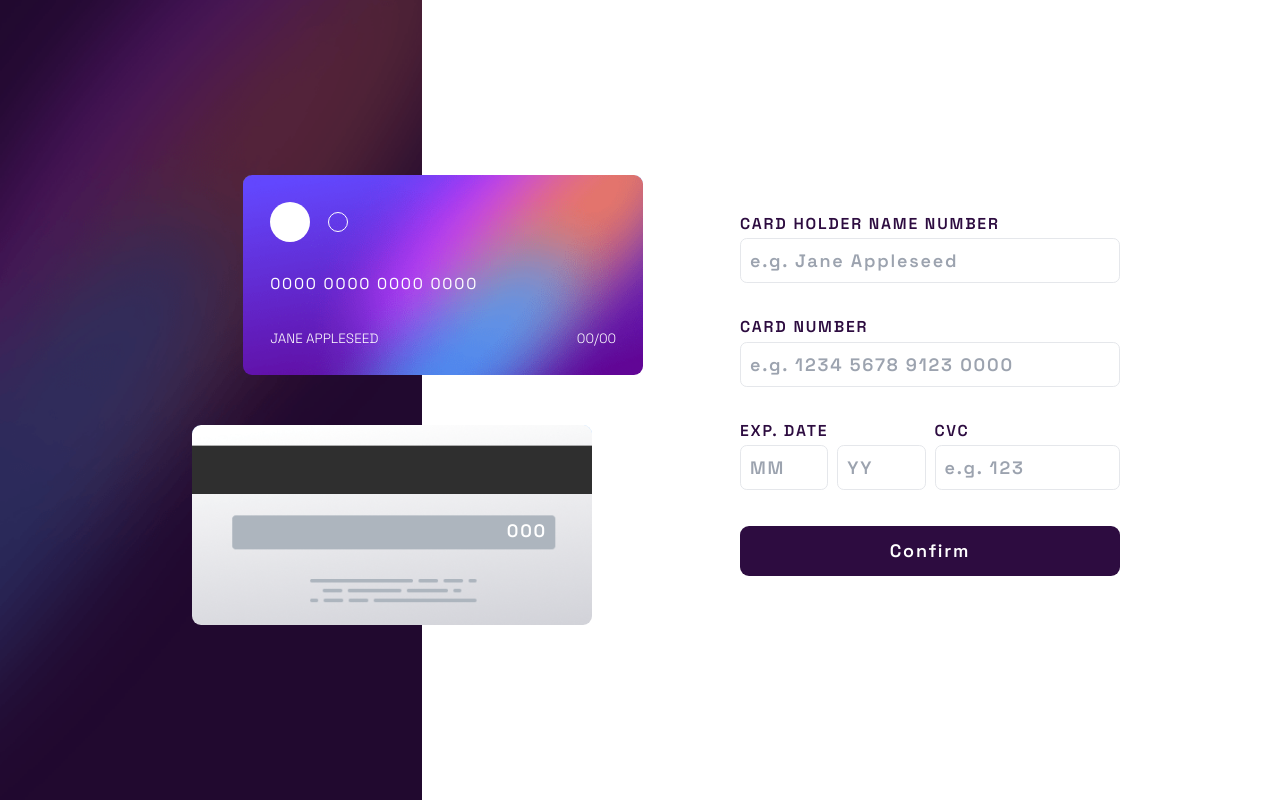
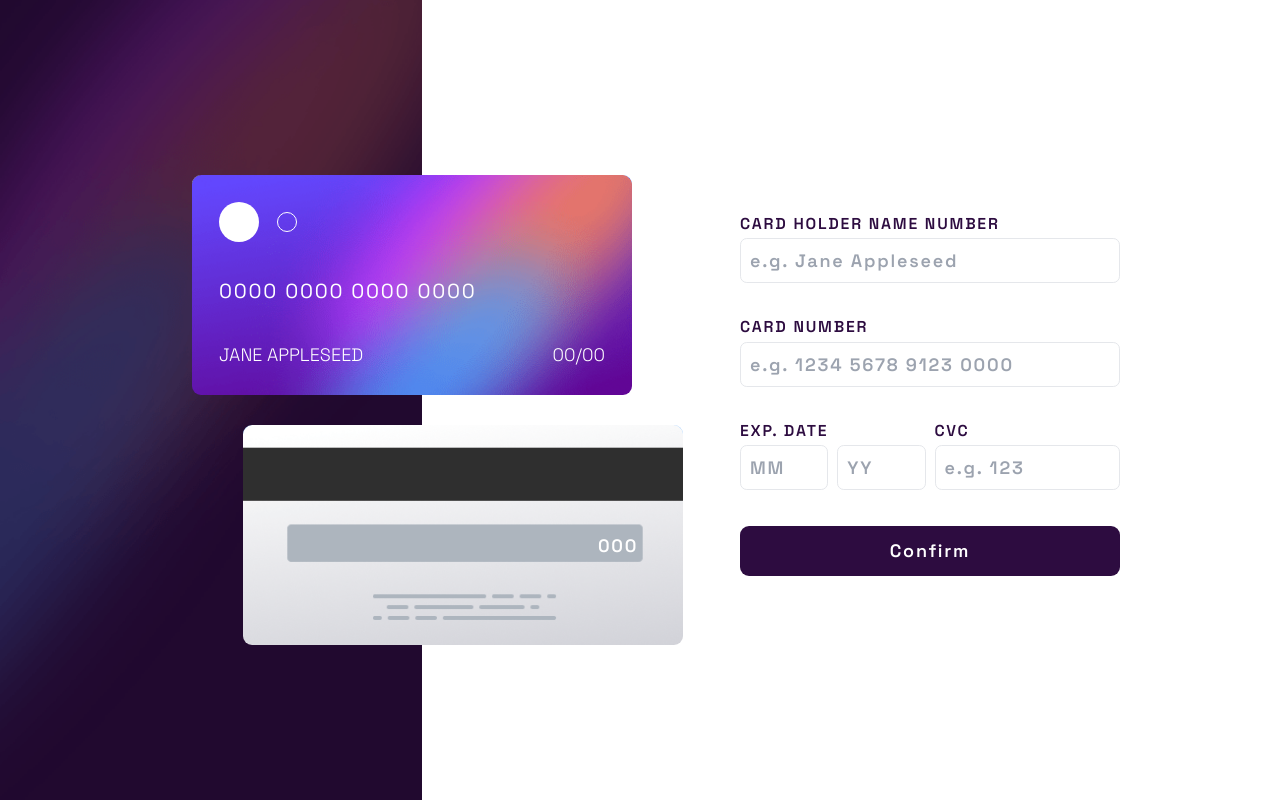
Before and after one commit to JuliCoDev/interactive_card, a React (Create React App) app: page / in a window 1280 px wide. Built offline with nearby package versions, Linux system fonts and the light colour scheme.

Commit message:
Replace name card number to card interactive number to avoid error security in the browser

```diff
--- a/src/App.jsx
+++ b/src/App.tsx
@@ -1,13 +1,13 @@
 import './App.css';
 import { FieldsCotextProvider } from './context/FieldsContext';
-import { useEffect, useState } from 'react';
+import { useState } from 'react';
 import Container from './styleComponents/Container';
 import Form from './components/Form';
 import Cards from './pages/Cards';
 import Complete from './pages/Complete';
-import useValidateInputCard from './hooks/useValidateInputCard';
+import { FieldData } from './types/Fields';
 
-const FormFields = {
+const FormFields : FieldData= {
   cardholderName: {
       label: "CARD HOLDER NAME NUMBER",
       infoInputs :{
@@ -23,10 +23,10 @@ const FormFields = {
       grid : 'col-span-12',
   },
 
-  cardNumber: {
+  cardInteractiveNumber: {
       label: "CARD NUMBER",
       infoInputs :{
-          cardNumber : {
+          cardInteractiveNumber : {
               placeholder: "e.g. 1234 5678 9123 0000",
               grid: 'col-span-12',
               value: '',
@@ -35,7 +35,7 @@ const FormFields = {
                 minLength: 16
               },
               format :{
-                "cardNumber" : true
+                "cardInteractiveNumber" : true
               },
               maxLength:19
           }
@@ -117,9 +117,7 @@ const formContainer=`
 
 export default function App() {
 
-    const [complete , setComplete ] = useState(false);
-
-
+    const [complete , setComplete ] = useState<boolean>(false);
 
 
     if(!complete){
--- a/src/components/Cards/CardBack.jsx
+++ b/src/components/Cards/CardBack.jsx
@@ -4,7 +4,7 @@ export default function CardBack({cvc}){
     return(
         <Card className="bg-[url('./assets/bg-card-back.png')]">
             <div className="absolute w-full md:relative">
-                <p className="relative text-white text-right top-[67px] right-[30px] lg:top-[90px] lg:right-[45px]">{cvc}</p>
+                <p className="relative text-white text-right top-[67px] right-[30px] xl:top-[105px] lg:top-[90px] lg:right-[45px]">{cvc}</p>
             </div>
         </Card>
     )
--- a/src/components/Cards/CardFront.jsx
+++ b/src/components/Cards/CardFront.jsx
@@ -3,7 +3,7 @@ import Card from "../../styleComponents/Card"
 
 
 export default function CardFront({cardValues}){
-    const {cardNumber, cardholderName, month, year} = cardValues;
+    const {cardInteractiveNumber, cardholderName, month, year} = cardValues;
 
     return(
 
@@ -12,10 +12,12 @@ export default function CardFront({cardValues}){
                 <div className="w-[30px] h-[30px] bg-white rounded-full lg:w-[40px] lg:h-[40px]"></div>
                 <div className="ml-4 w-[15px] h-[15px] border border-white rounded-full lg:w-[20px] lg:h-[20px]"></div>
             </div>
-            <div className="font-medium text-sm">
-                <p className="absolute bottom-[40%]">{cardNumber}</p>
+
+            <div className="font-medium text-sm lg:text-lg">
+                <p className="absolute bottom-[40%]">{cardInteractiveNumber}</p>
             </div>
-            <div className="font-light text-xs tracking-normal">
+
+            <div className="font-light text-xs lg:text-base tracking-normal">
                 <p className="absolute bottom-6 w-3/5 whitespace-pre-wrap">
                     {cardholderName}
                 </p>
@@ -23,6 +25,7 @@ export default function CardFront({cardValues}){
                     {month}/{year}
                 </p>
             </div>
+
         </Card>
     )
 }
--- a/src/components/Form.jsx
+++ b/src/components/Form.jsx
@@ -1,4 +1,4 @@
-import { useContext, useEffect } from "react";
+import { useContext } from "react";
 import { FieldsContext } from "../context/FieldsContext";
 import Field from "./Field";
 import Input from "./Input";
@@ -10,10 +10,9 @@ import Button from "../styleComponents/Button";
 const form = `
     w-[80%]
     m-auto
-    md:w-[60%]    -+
+    md:w-[60%]
     lg:max-w-[380px]
     xl:ml-[100px]
-
 `;
 
 const Form = ({
@@ -40,7 +39,6 @@ const Form = ({
 
         if(Object.entries(errors).length !== 0){
             const errorFields =Object.keys(errors).some((error) => {
-
                 return !errors[error]?.isValidType
             })
 
--- a/src/hooks/useFormatInputCard.jsx
+++ b/src/hooks/useFormatInputCard.jsx
@@ -18,7 +18,7 @@ const useFormatInputCard = () =>{
     }
 
 
-    const cardNumber = (name, text) =>{
+    const cardInteractiveNumber = (name, text) =>{
 
         let textFormat =  text.replace(/\s/g,'')//Quita espacios en blanco
         .replace(/[^0-9]/g, '')
@@ -37,8 +37,8 @@ const useFormatInputCard = () =>{
 
     const setFormat = (name , format, value) => {
         const validateFormat = {
-            "cardNumber" : () => cardNumber(name, value),
-            "onlyNumbers" : () => cardNumber(name, value),
+            "cardInteractiveNumber" : () => cardInteractiveNumber(name, value),
+            "onlyNumbers" : () => onlyNumbers(name, value),
 
         }
 
--- a/src/pages/Cards.jsx
+++ b/src/pages/Cards.jsx
@@ -18,7 +18,7 @@ const containerCardFront = `
     top-[150px]
     z-10
     lg:top-[-100px]
-    lg:left-[35%]
+    lg:left-[25%]
 
 
 `;
@@ -29,7 +29,7 @@ const containerCardBack = `
     right-[20px]
     top-[50px]
     lg:top-[150px]
-    lg:left-[25%]
+    lg:left-[35%]
 
 `;
 
@@ -41,7 +41,7 @@ export default function Cards() {
 
     const defaultValues = {
         cardholderName : "Jane Appleseed",
-        cardNumber: "0000 0000 0000 0000",
+        cardInteractiveNumber: "0000 0000 0000 0000",
         month: "00",
         year: "00",
         cvc: "000"
--- a/src/pages/Dashboard.jsx
+++ b/src/pages/Dashboard.jsx
@@ -13,7 +13,7 @@ import useFormatInputCard from "../hooks/useFormatInputCard";
 
 const initialValues = {
     cardholderName: '',
-    cardNumber: '',
+    cardInteractiveNumber: '',
     month: '',
     cvc:'',
     year: '',
@@ -55,10 +55,10 @@ const FormFields = {
         grid : 'col-span-12',
     },
 
-    cardNumber: {
+    cardInteractiveNumber: {
         label: "CARD NUMBER",
         infoInputs :{
-            cardNumber : {
+            cardInteractiveNumber : {
                 placeholder: "e.g. 1234 5678 9123 0000",
                 grid: 'col-span-12',
                 value: '',
--- a/src/styleComponents/Card.jsx
+++ b/src/styleComponents/Card.jsx
@@ -11,6 +11,8 @@ const Card = tw.div`
     sm:top-[80px]
     lg:w-[400px]
     lg:h-[200px]
+    xl:w-[440px]
+    xl:h-[220px]
 `;
 
 export default Card;
--- a/src/types.d.ts
+++ b/src/types.d.ts
@@ -1,6 +1,6 @@
 export interface CardData {
     cardholderName: string
-    cardNumber: string
+    cardInteractiveNumber: string
     month: string
     year: string
     cvc: number
--- /dev/null
+++ b/src/types/Fields.d.ts
@@ -0,0 +1,21 @@
+export interface FieldData {
+    [name: string]: {
+        label : string
+        infoInputs : {
+            [name: string] : {
+                placeholder : string
+                grid: string
+                value: string
+                validations? : object
+                format? : object
+                maxLength? : number
+            }
+        }
+        grid : string
+    }
+}
+
+
+export interface FieldError {
+
+}
```
